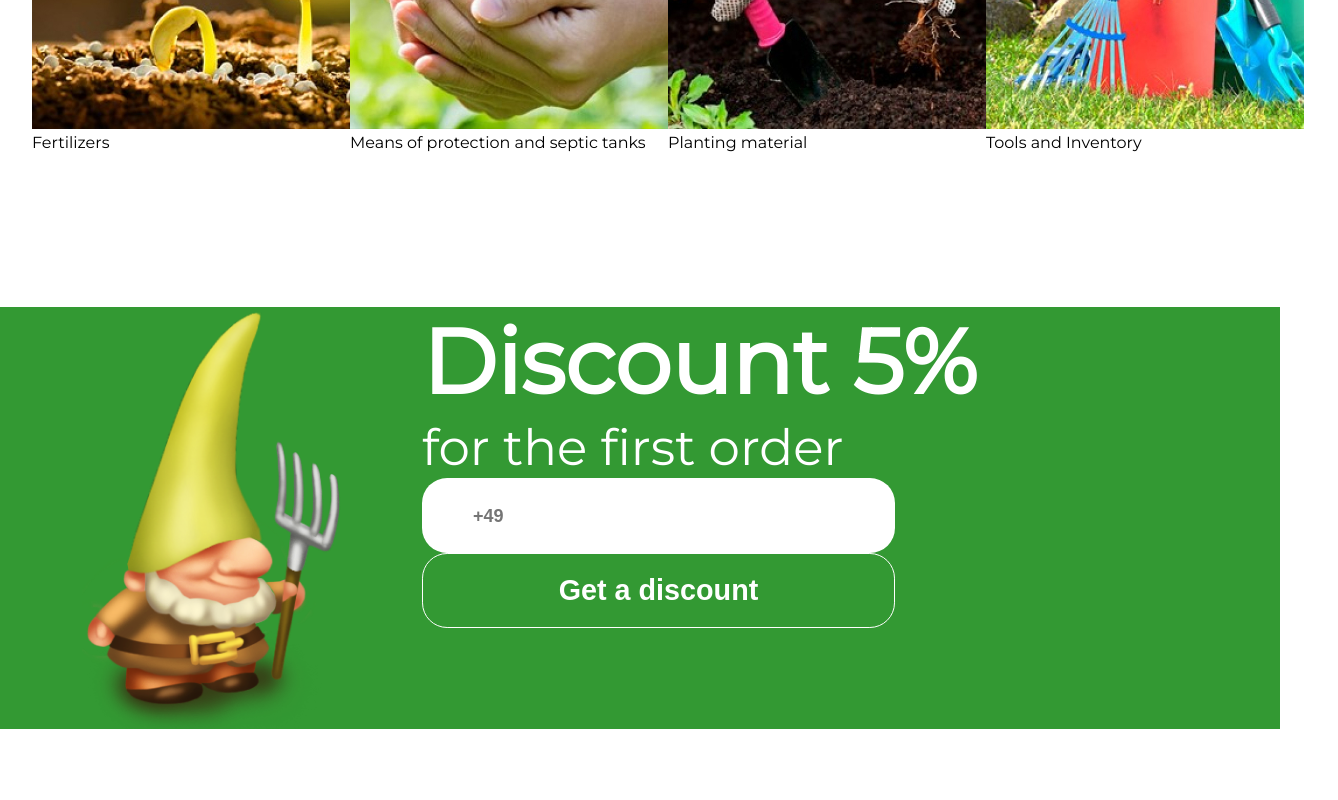
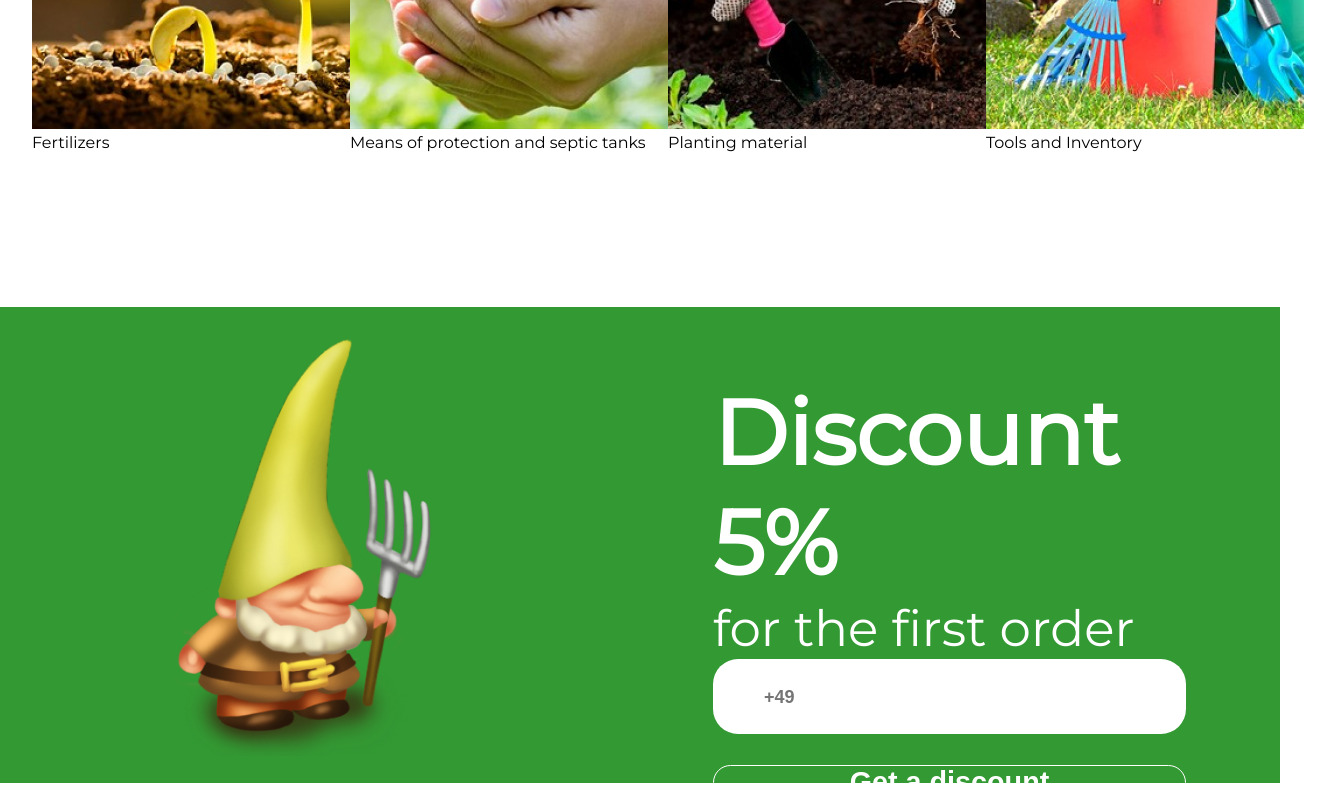
Before and after one commit to dimaarmas/BAUHAUS_STORE_REACT, a React (Create React App) app in the folder bauhaus_online_store_app/: page / in a window 1280 px wide. Shown: the part 1089-1889 px from the top of the page, 1338 px wide, since content can reach past the window. Before the commit the page ends 1818 px from the top, so only its background shows below. Built offline with nearby package versions, Linux system fonts and the light colour scheme.

Commit message:
form section done

```diff
--- a/bauhaus_online_store_app/src/components/Form/index.module.css
+++ b/bauhaus_online_store_app/src/components/Form/index.module.css
@@ -1,6 +1,8 @@
 .form_section {
     display: flex;
     background-color: #339933;
+    height: 476px;
+    padding: 27px 0 27px 91px;
 }
 
 .form_item {
@@ -31,6 +33,10 @@
     padding: 27px 0 26px 50px;
 }
 
+.form_item {
+    padding: 44px 152px 45px 200px;
+}
+
 .form_item button {
     width: 473px;
     height: 75px;
@@ -40,4 +46,6 @@
     border-radius: 25.15px;
     font-size: 28.74px;
     font-weight: 700;
+    cursor: pointer;
+    margin-top: 30.52px;
 }
```
